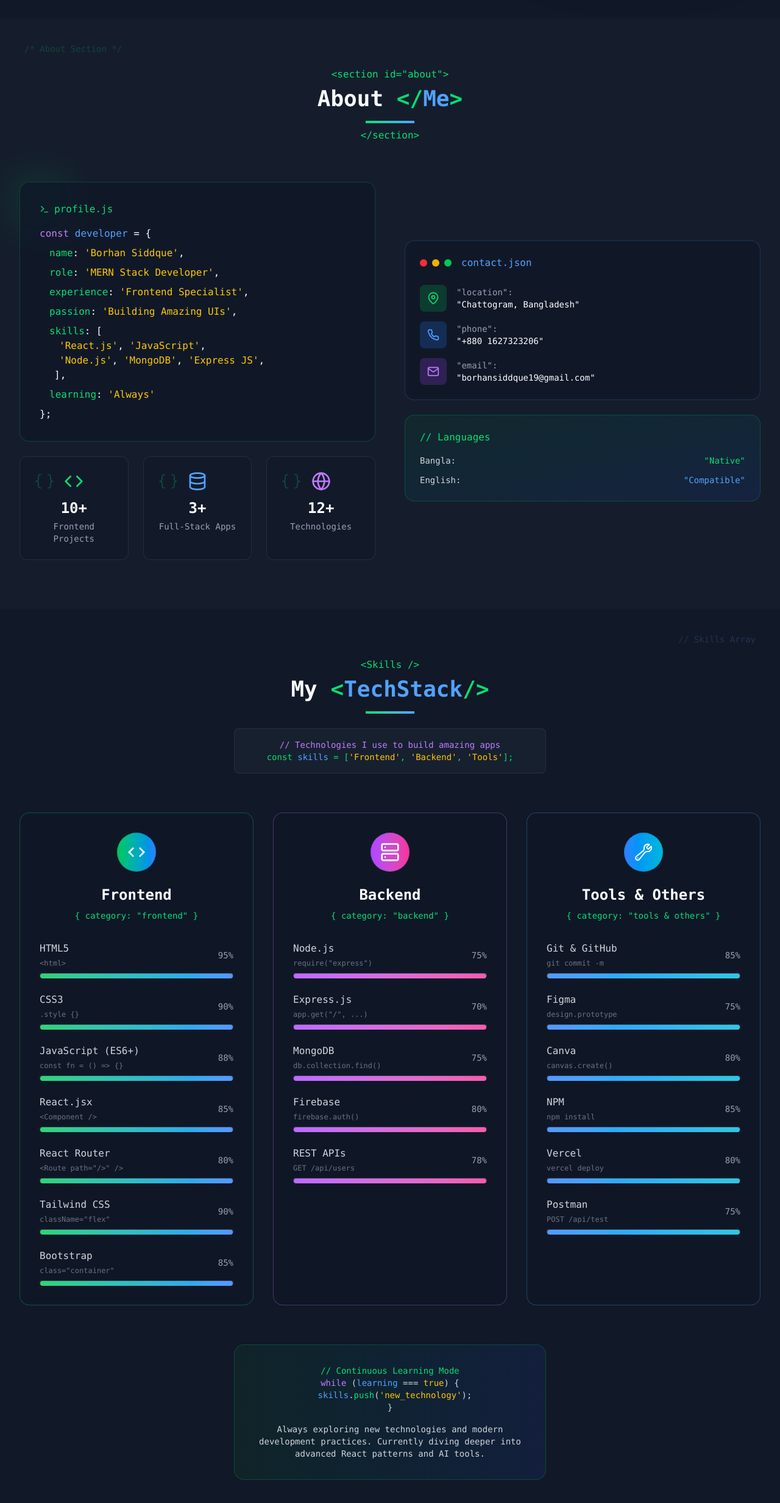
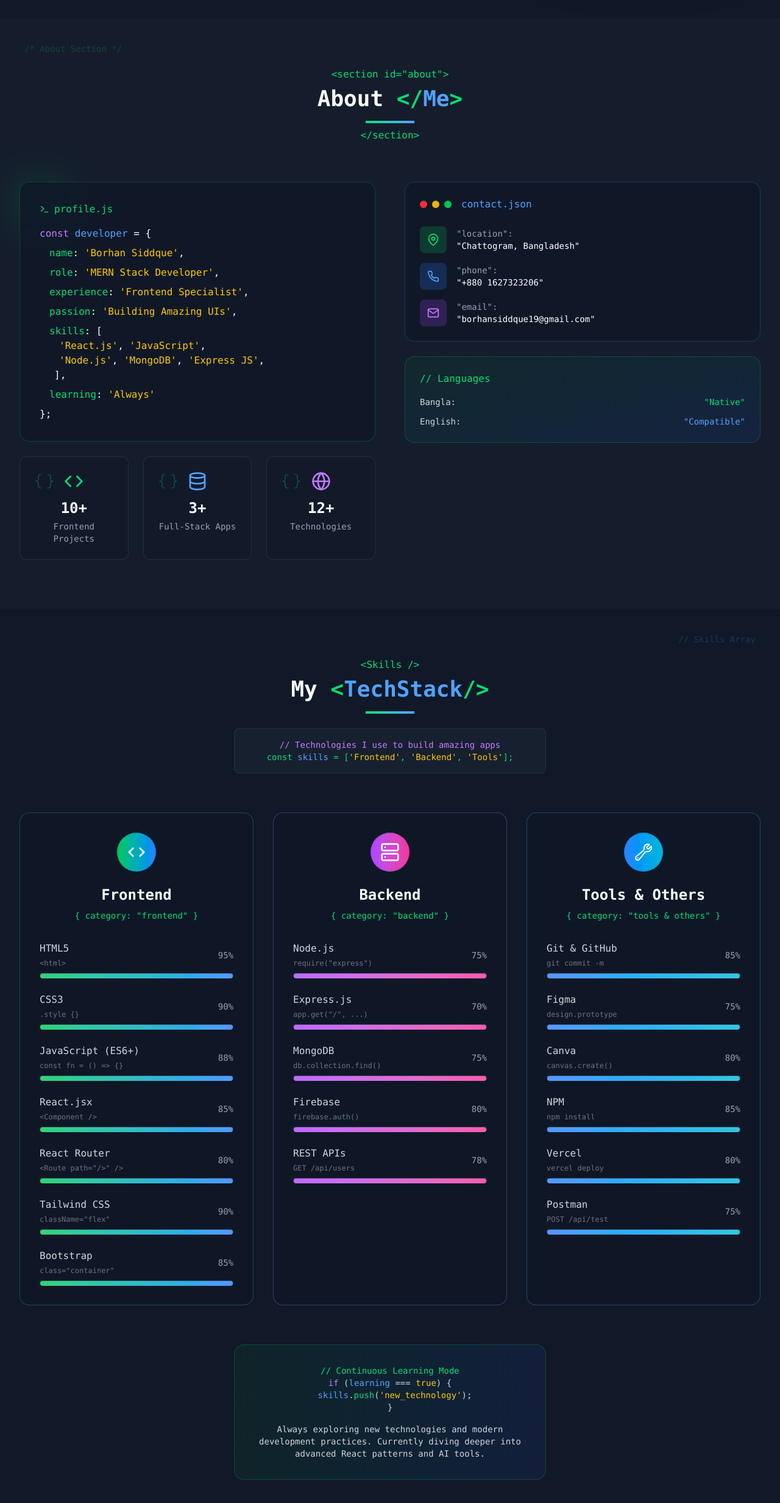
Before and after one commit to borhansiddque/portfolio-with-coding-vibe, a React (Vite) app: page / in a window 1280 px wide. Shown: the part 1149-3613 px from the top of the page at 61% size. Built offline with nearby package versions, Linux system fonts and the light colour scheme.

Commit message:
Remove `tailwind-scrollbar` dependency and update component styles
- Removed `tailwind-scrollbar` from `package.json` and `package-lock.json`
- Adjusted grid layout in `About.jsx` and `Skills.jsx` components

```diff
--- a/package.json
+++ b/package.json
@@ -16,7 +16,6 @@
     "react-dom": "^19.1.0",
     "react-icons": "^5.5.0",
     "react-type-animation": "^3.2.0",
-    "tailwind-scrollbar": "^4.0.2",
     "tailwindcss": "^4.1.11"
   },
   "devDependencies": {
--- a/src/Components/About.jsx
+++ b/src/Components/About.jsx
@@ -35,7 +35,7 @@ const About = () => {
           <div className="font-mono text-green-400 mt-2">&lt;/section&gt;</div>
         </div>
 
-        <div className="grid lg:grid-cols-2 gap-8 lg:gap-12 items-center">
+        <div className="grid lg:grid-cols-2 gap-8 lg:gap-12 ">
           <div className="space-y-6">
             <div className="relative">
               <div className="absolute -top-4 -left-4 w-24 h-24 bg-green-500/10 rounded-lg blur-xl hidden md:block"></div>
--- a/src/Components/Skills.jsx
+++ b/src/Components/Skills.jsx
@@ -125,7 +125,7 @@ const Skills = () => {
             <div className="font-mono text-xs md:text-sm mb-4">
               <div className="text-green-400">// Continuous Learning Mode</div>
               <div className="text-gray-300">
-                <span className="text-purple-400">while</span> (<span className="text-blue-400">learning</span> === <span className="text-yellow-400">true</span>) &#123;
+                <span className="text-purple-400">if</span> (<span className="text-blue-400">learning</span> === <span className="text-yellow-400">true</span>) &#123;
               </div>
               <div className="ml-2 md:ml-4 text-gray-300">
                 <span className="text-blue-400">skills</span>.<span className="text-green-400">push</span>(<span className="text-yellow-400">'new_technology'</span>);
```
Also changed, not shown: 1 other file (tests, documents, lock files or other folders).
